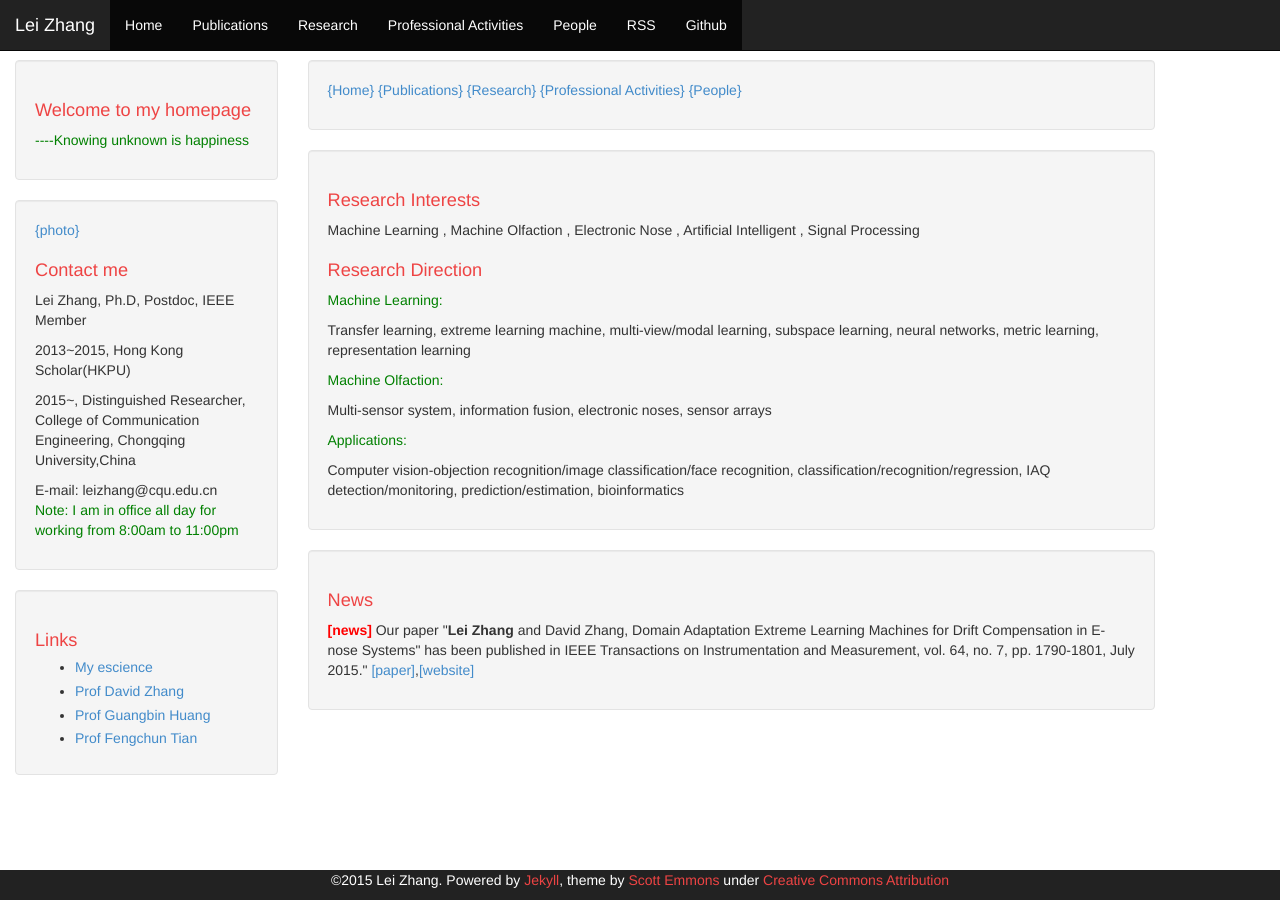
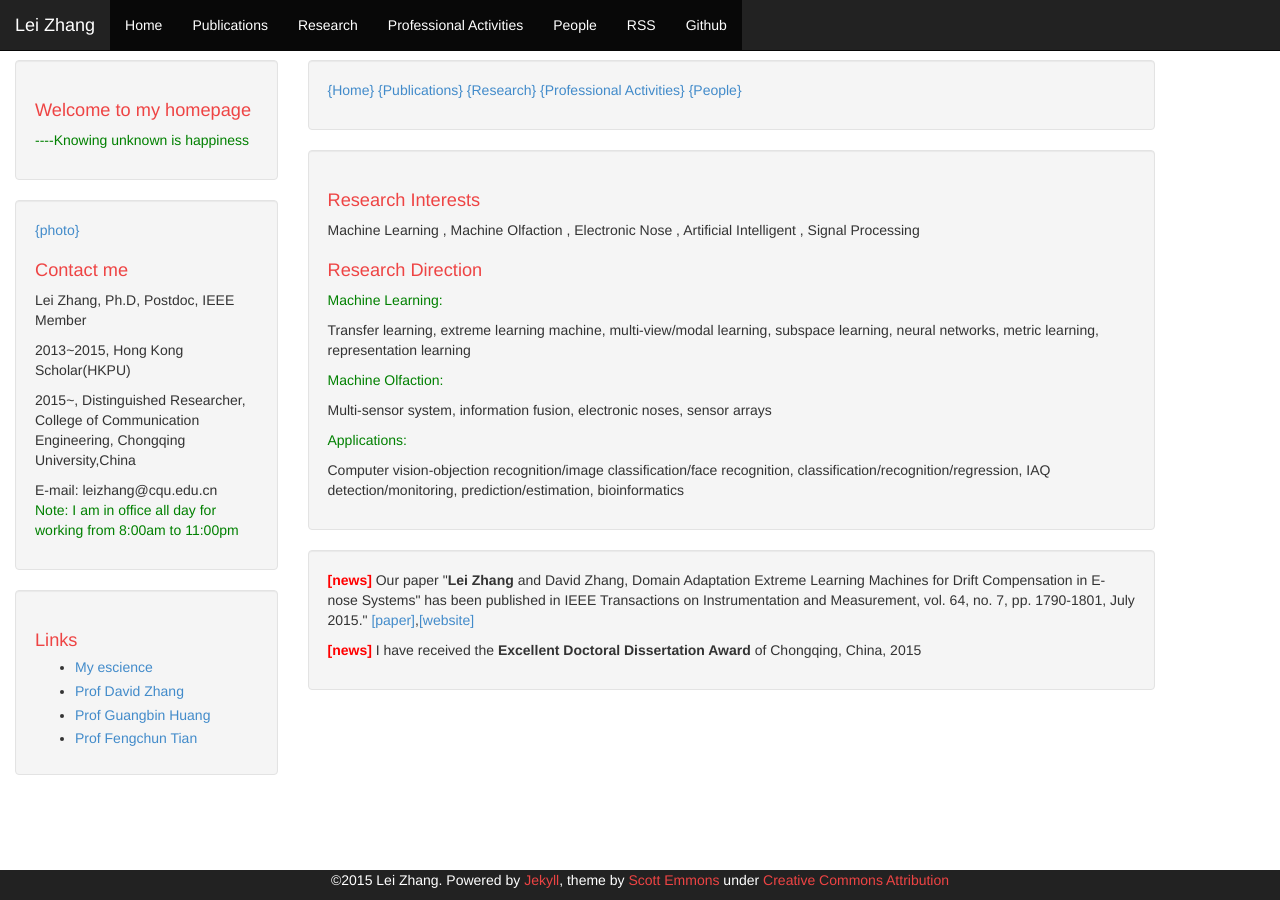
Before and after one commit to DrLeiZhang/website, a Jekyll site: the page built from index.html, in a window 1280 px wide. Built offline with Jekyll 4.4.1, drawn with Linux system fonts in a browser that asks for light colours; Markdown is read by kramdown in place of the engine named in the settings; the list of posts is cut into pages by our own code.

Commit message:
Update
Signed-off-by: leizhang@cqu.edu.cn <leizhang@cqu.edu.cn>

```diff
--- a/index.html
+++ b/index.html
@@ -19,6 +19,6 @@ layout: default
 </div>
 
 <div class="well">
-<h1>News</h1>
 <p> <B style="color:red;">[news]</B> Our paper "<B>Lei Zhang</B> and David Zhang, Domain Adaptation Extreme Learning Machines for Drift Compensation in E-nose Systems" has been published in IEEE Transactions on Instrumentation and Measurement, vol. 64, no. 7, pp. 1790-1801, July 2015." <a href="resources/DAELM.pdf"> [paper]</a>,<a href="http://ieeexplore.ieee.org/xpl/articleDetails.jsp?arnumber=6963383&filter%3DAND%28p_IS_Number%3A7118796%29">[website]</a> </p>
+<p> <B style="color:red;">[news]</B> I have received the <B>Excellent Doctoral Dissertation Award</B> of Chongqing, China, 2015
 </div>
```
